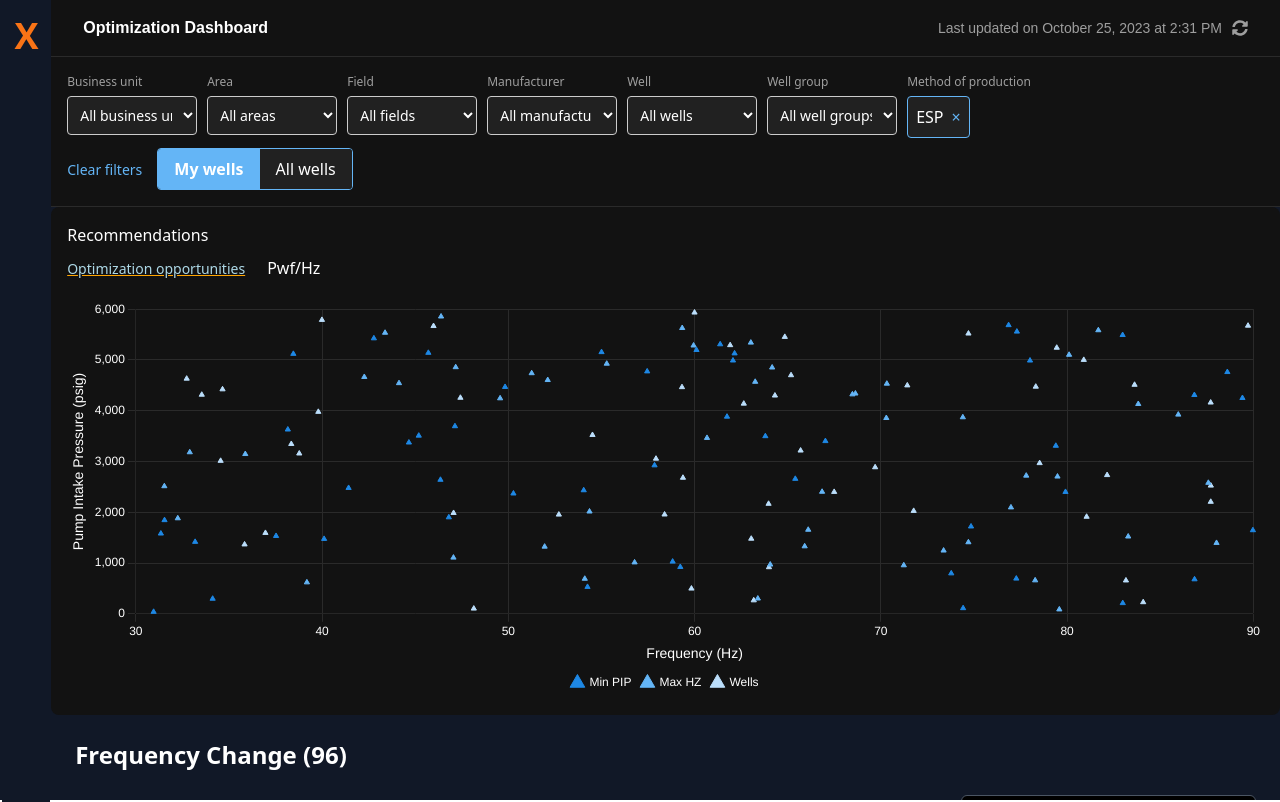
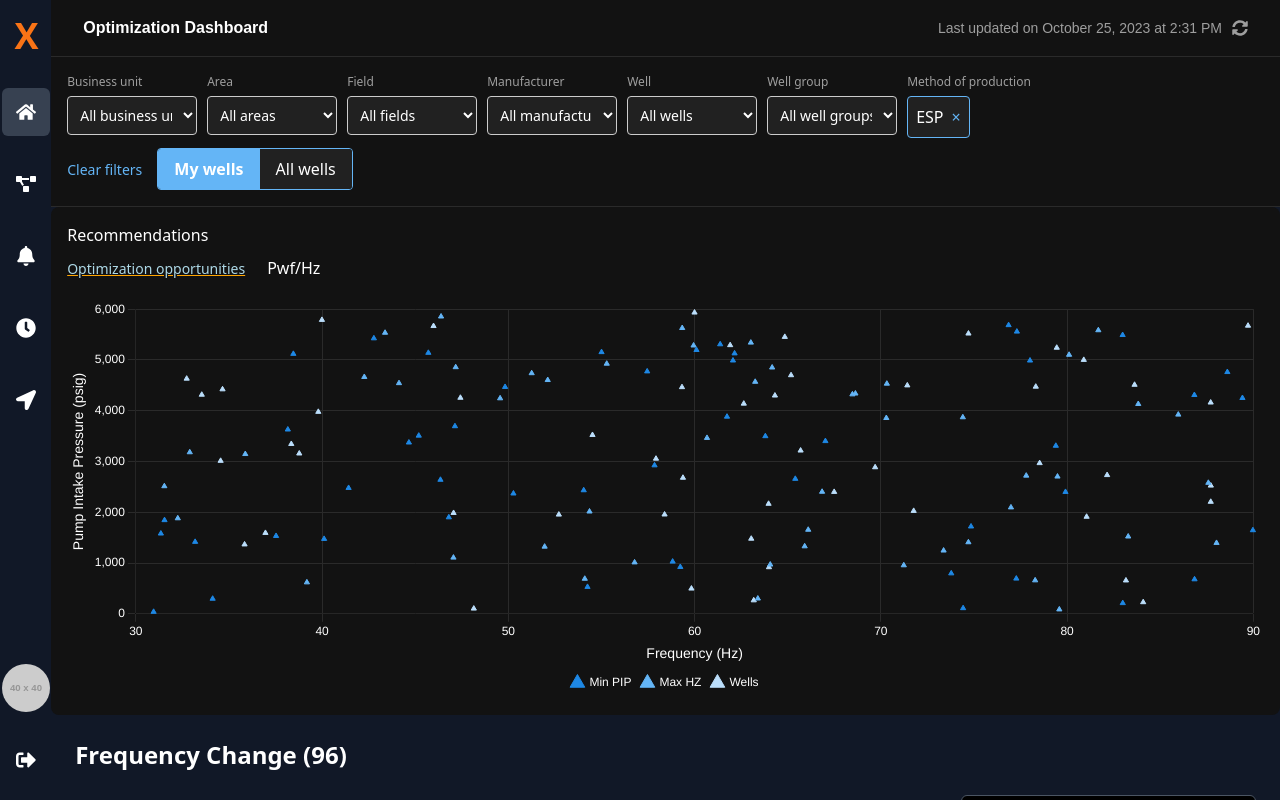
Before and after one commit to jachuk1987/Optimization_Dashboard, a React (Create React App) app in the folder slb-digital-forum/: page / in a window 1280 px wide. Shown: the top 802 px of the page. Built offline with nearby package versions, Linux system fonts and the light colour scheme.

Commit message:
Link_Connexia

```diff
--- a/slb-digital-forum/src/Components/SideBar.jsx
+++ b/slb-digital-forum/src/Components/SideBar.jsx
@@ -28,18 +28,6 @@ const SideBar = () => {
             </div>
           </Link>
         </div>
-        <div className="bg-gray-900 text-white min-h-screen p-6">
-          <header className="flex justify-between items-center pb-6 border-b border-gray-800">
-            {/* <div>
-              <h1 className="text-3xl font-bold">Connexia</h1>
-              <p className="text-gray-400">Hello, Jason</p>
-            </div> */}
-
-          </header>
-
-          {/* Rest of your dashboard */}
-        </div>
-
 
 
         {/* Icons */}
```
